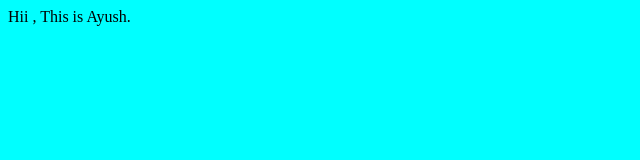
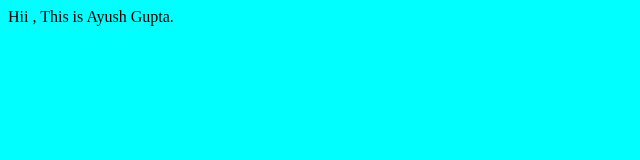
Before and after one commit to Ayush1790/practisegit, a plain HTML site: page index.html in a window 1280 px wide. Shown: the full height of the page, 0-640 px from the left. Drawn offline with Linux system fonts and the light colour scheme.

Commit message:
html changed

```diff
--- a/index.html
+++ b/index.html
@@ -8,6 +8,6 @@
     <link rel="stylesheet" href="CSS/style.css">
 </head>
 <body>
-    Hii , This is Ayush.
+    Hii , This is Ayush Gupta.
 </body>
 </html>
```
